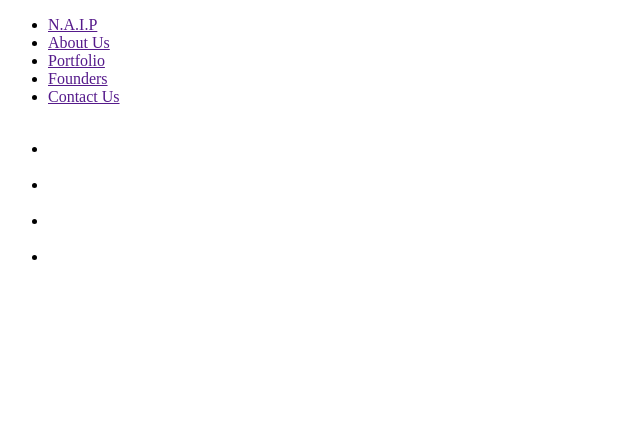
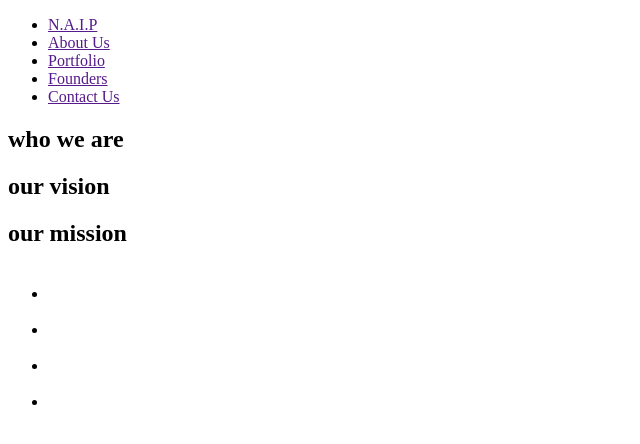
Before and after one commit to Nnaman1/Venture_Capital_Site, a plain HTML site: page index.html in a window 1280 px wide. Shown: the whole page, without its empty margins (0-640 px from the left). Drawn offline with Linux system fonts and the light colour scheme.

Commit message:
added new pages

```diff
--- a/index.html
+++ b/index.html
@@ -22,17 +22,17 @@
         </nav>
     </header>
     <main class="main">
-        <section class="aboutUs">
+        <section class="hero">
 
         </section>
-        <section class="portfolio">
-
+        <section class="who-we">
+            <h1>who we are</h1>
         </section>
-        <section class="">
-
+        <section class="vision">
+            <h1>our vision</h1>
         </section>
-        <section class="">
-
+        <section class="mission">
+            <h1>our mission</h1>
         </section>
     </main>
     <footer class="footer">
```
Also changed, not shown: contact.html (added), founders.html (added), portfolio.html (added).
